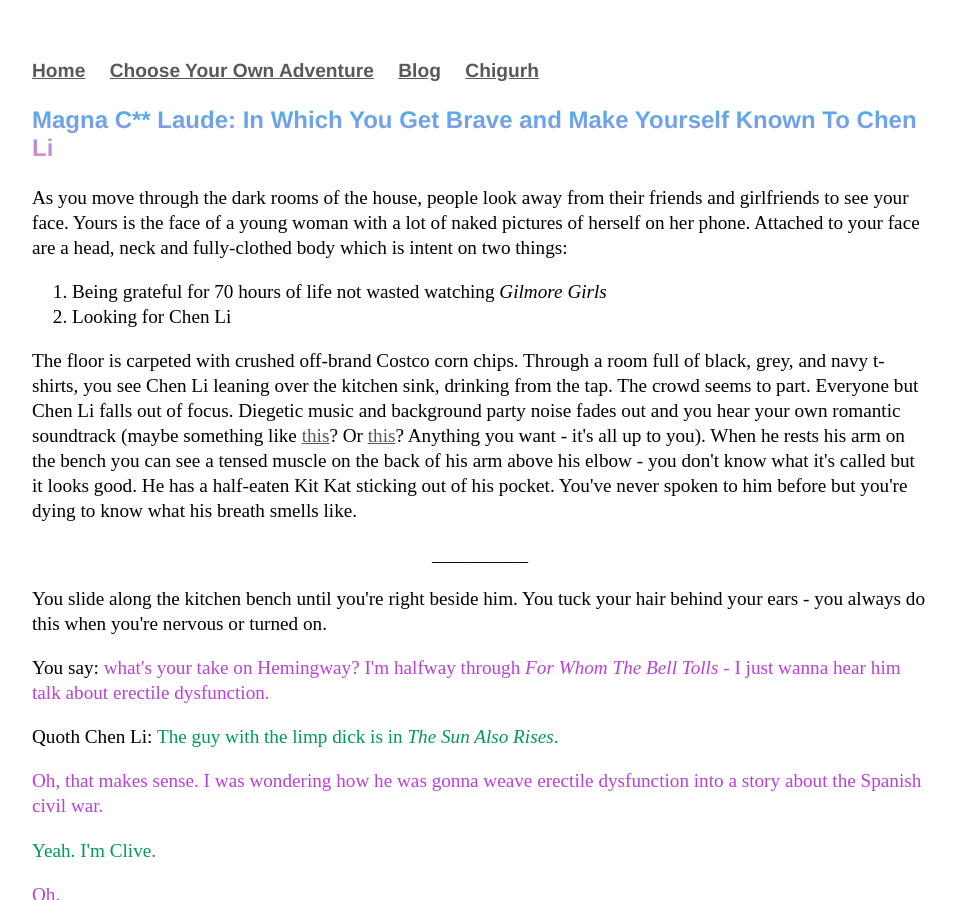
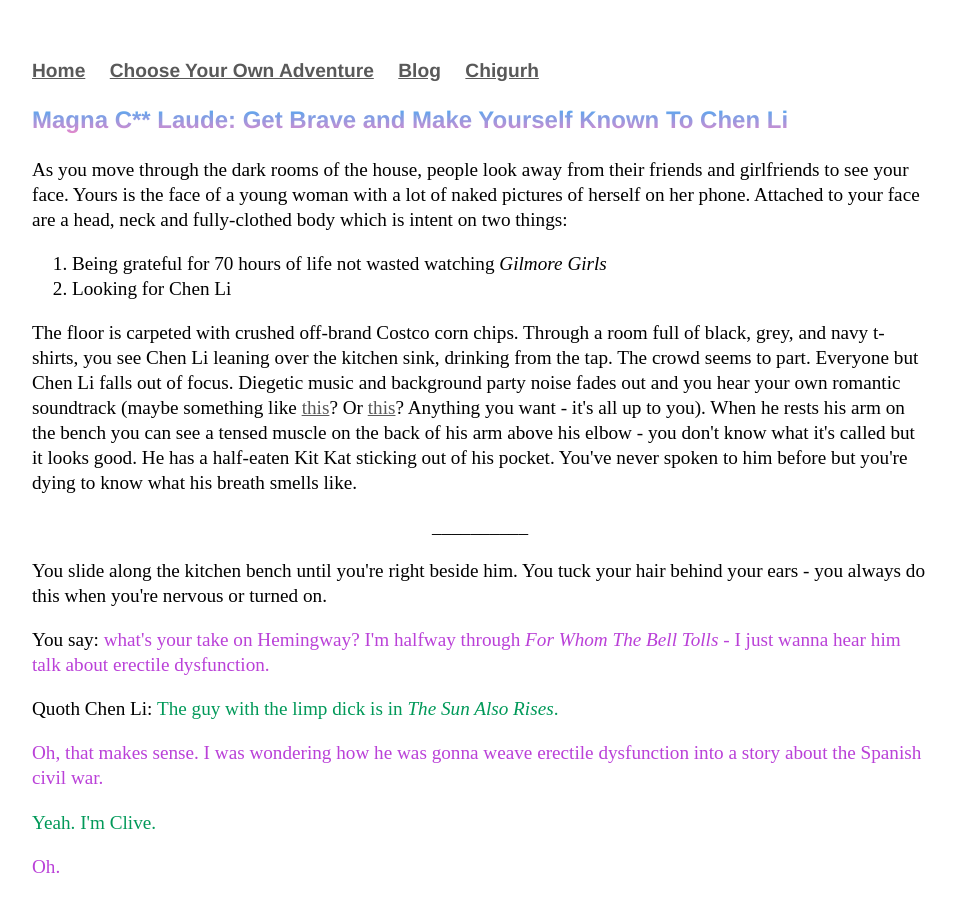
Before and after one commit to Pinelife/pinelife.github.io, a Jekyll site: the page built from Hellhole/Room6.html, in a window 1280 px wide and 900 px high. Shown: the whole window, without its empty margins (160-1116 px from the left). Built offline with Jekyll 4.4.1, drawn with Linux system fonts in a browser that asks for light colours.

Commit message:
Update Room6.html

```diff
--- a/Hellhole/Room6.html
+++ b/Hellhole/Room6.html
@@ -2,7 +2,7 @@
 layout: default
 title: Pinelife
 ---
-<h3>Magna C** Laude: In Which You Get Brave and Make Yourself Known To Chen Li</h3>
+<h3>Magna C** Laude: Get Brave and Make Yourself Known To Chen Li</h3>
 <p>As you move through the dark rooms of the house, people look away from their friends and girlfriends to see your face.
   Yours is the face of a young woman with a lot of naked pictures of herself on her phone. Attached to your face are a head,
   neck and fully-clothed body which is intent on two things:</p>
```
